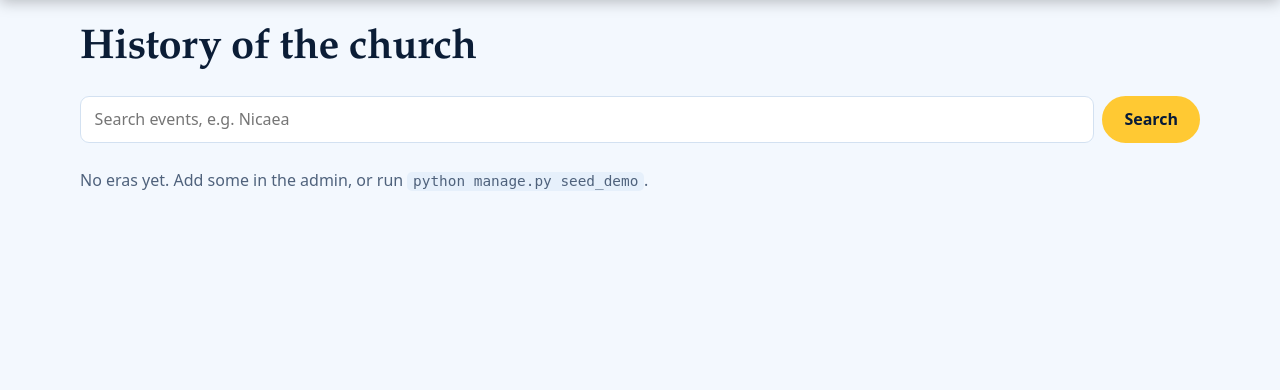
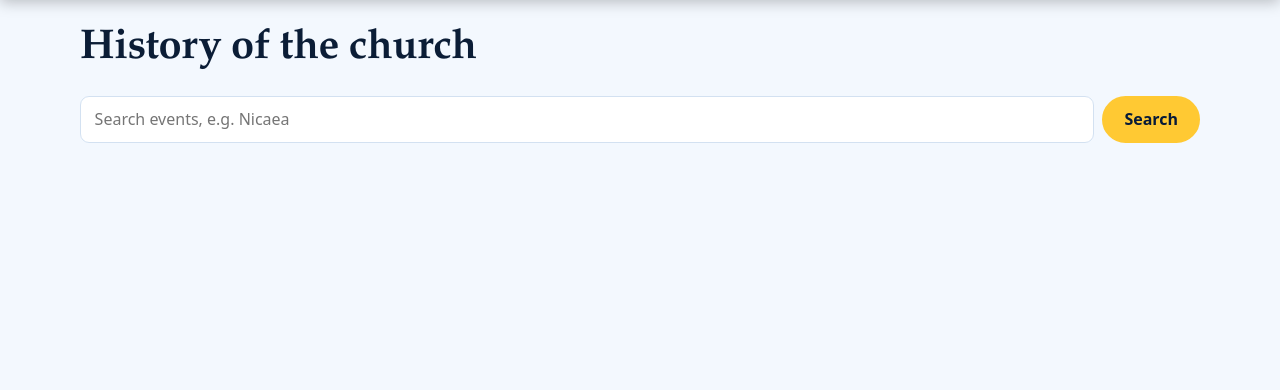
Before and after one commit to discoverchrist84-dotcom/church-platform, a Django app: template templates/history/timeline.html in a window 1280 px wide. Shown: the part 67-457 px from the top of the page. Run offline with Django 5.2, Linux system fonts and the light colour scheme; the template is opened without the code that fills it, so the values that code supplies are empty.

```diff
--- a/templates/history/timeline.html
+++ b/templates/history/timeline.html
@@ -25,7 +25,7 @@
     </ol>
   </section>
 {% empty %}
-  <p class="muted">No eras yet. Add some in the admin, or run <code>python manage.py seed_demo</code>.</p>
+
 {% endfor %}
 
 {% if unassigned %}
```
